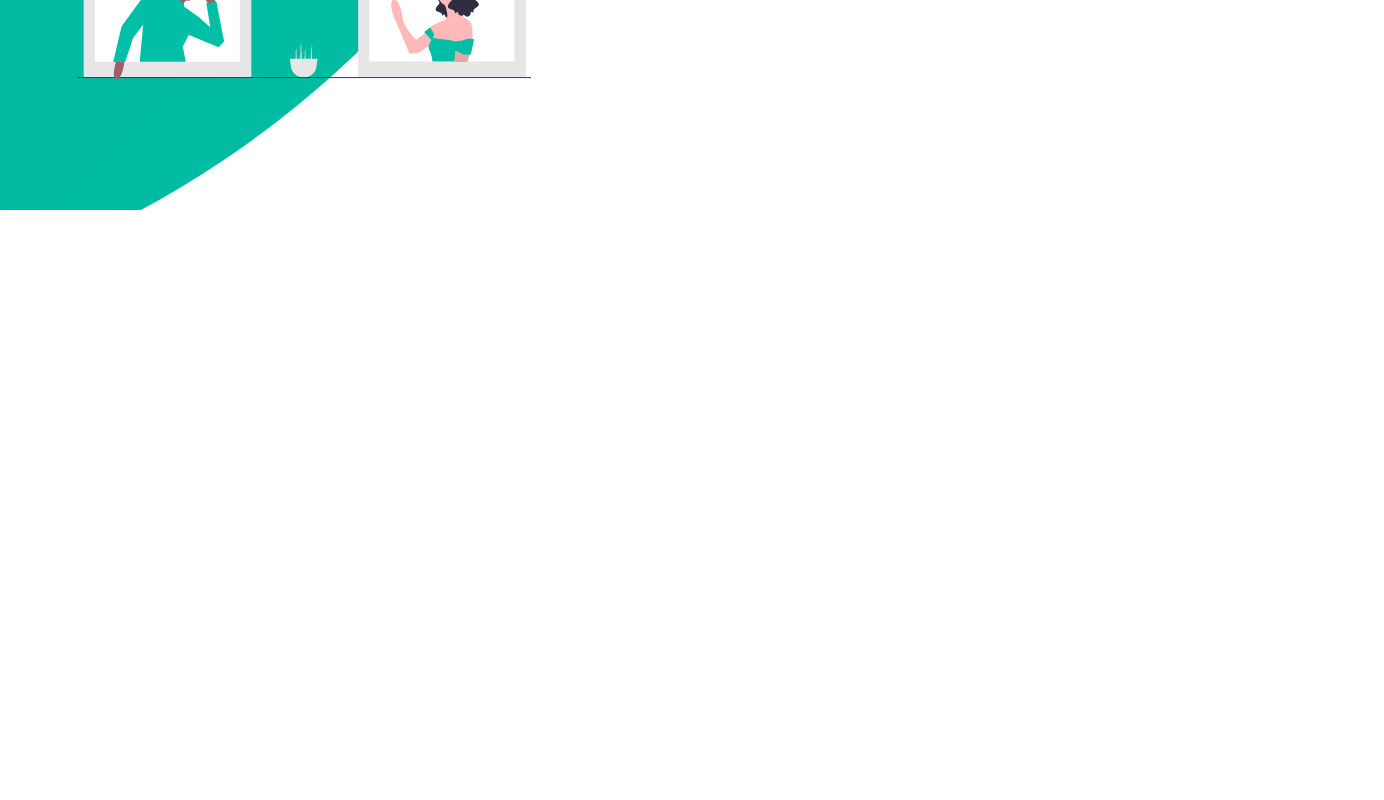
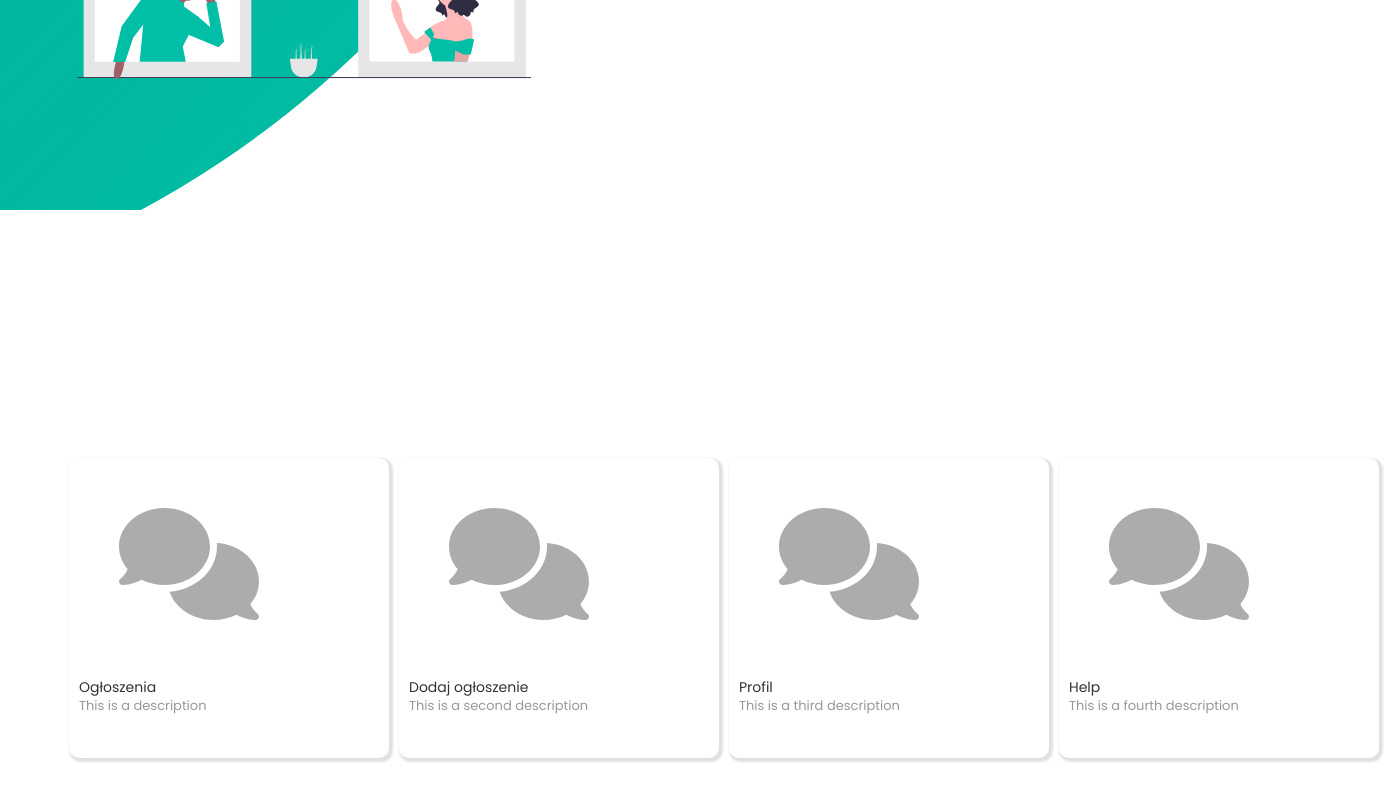
Before and after one commit to infoshareacademy/jfdzr7-team-sasiedzi, a React (Create React App) app in the folder neighbors/: page / in a window 1280 px wide. Shown: the part 640-1440 px from the top of the page, 1384 px wide, since content can reach past the window. Before the commit the page ends 850 px from the top, so only its background shows below. Built offline with nearby package versions, Linux system fonts and the light colour scheme.

Commit message:
feature-SSIED-12-HomePanel-TEMP

```diff
--- a/neighbors/src/App.jsx
+++ b/neighbors/src/App.jsx
@@ -1,11 +1,13 @@
 import { Navbar } from './components/navbar/Navbar';
 import { Container } from './components/containers/container';
+import { HomePanel } from './components/homePanel/HomePanel';
 
 export const App = () => {
   return (
     <>
       <Navbar />
       <Container />
+      <HomePanel />
     </>
   );
 };
--- a/neighbors/src/components/homePanel/HomePanel.jsx
+++ b/neighbors/src/components/homePanel/HomePanel.jsx
@@ -1,45 +1,52 @@
+import { FontAwesomeIcon } from '@fortawesome/react-fontawesome';
+import { faComments } from '@fortawesome/free-solid-svg-icons';
 import './stylesHomePanel.css';
 
 export const HomePanel = () => {
   const slides = [
     {
-      image: 'https://picsum.photos/200/300',
+      // image: 'https://picsum.photos/200/300',
       title: 'Ogłoszenia',
       description: 'This is a description',
     },
     {
-      image: 'https://picsum.photos/600/500',
+      // image: 'https://picsum.photos/600/500',
       title: 'Dodaj ogłoszenie',
       description: 'This is a second description',
     },
     {
-      image: 'https://picsum.photos/500/600',
+      // image: 'https://picsum.photos/500/600',
       title: 'Profil',
       description: 'This is a third description',
     },
     {
-      image: 'https://picsum.photos/500/300',
+      // image: 'https://picsum.photos/500/300',
       title: 'Help',
       description: 'This is a fourth description',
     },
   ];
 
   return (
-    <div id="body">
-      <div id="main-container">
-        <div id="slider">
+    <div id='body'>
+      <div id='main-container'>
+        <div id='slider'>
           {slides.map((slide, index) => {
             return (
-              <div className="slider-card" key={index}>
+              <div className='slider-card' key={index}>
                 <div
-                  className="slider-card-image"
-                  style={{
-                    backgroundImage: `url(${slide.image})`,
-                    backgroundSize: 'cover',
-                  }}
-                ></div>
-                <p className="slider-card-title">{slide.title}</p>
-                <p className="slider-card-description">{slide.description}</p>
+                // className='slider-card-image'
+                // style={{
+                //   backgroundImage: `url(${slide.image})`,
+                //   backgroundSize: 'cover',
+                // }}
+                >
+                  <div className='left'>
+                    <FontAwesomeIcon className='icon' icon={faComments} />
+                  </div>
+                </div>
+
+                <p className='slider-card-title'>{slide.title}</p>
+                <p className='slider-card-description'>{slide.description}</p>
               </div>
             );
           })}
--- a/neighbors/src/components/homePanel/stylesHomePanel.css
+++ b/neighbors/src/components/homePanel/stylesHomePanel.css
@@ -5,11 +5,12 @@
   justify-content: center;
   align-items: center;
   position: absolute;
-  background: #e4e4e4;
+
 }
 #main-container {
   width: 90%;
   height: 305px;
+
 }
 
 #slider {
@@ -60,3 +61,9 @@
   box-shadow: 2px 2px 2px 2px rgb(0 0 0 / 12%);
   cursor: pointer;
 }
+
+.icon {
+  font-size: 8em;
+  margin: 50px;
+  color: #acacac;
+}
```
